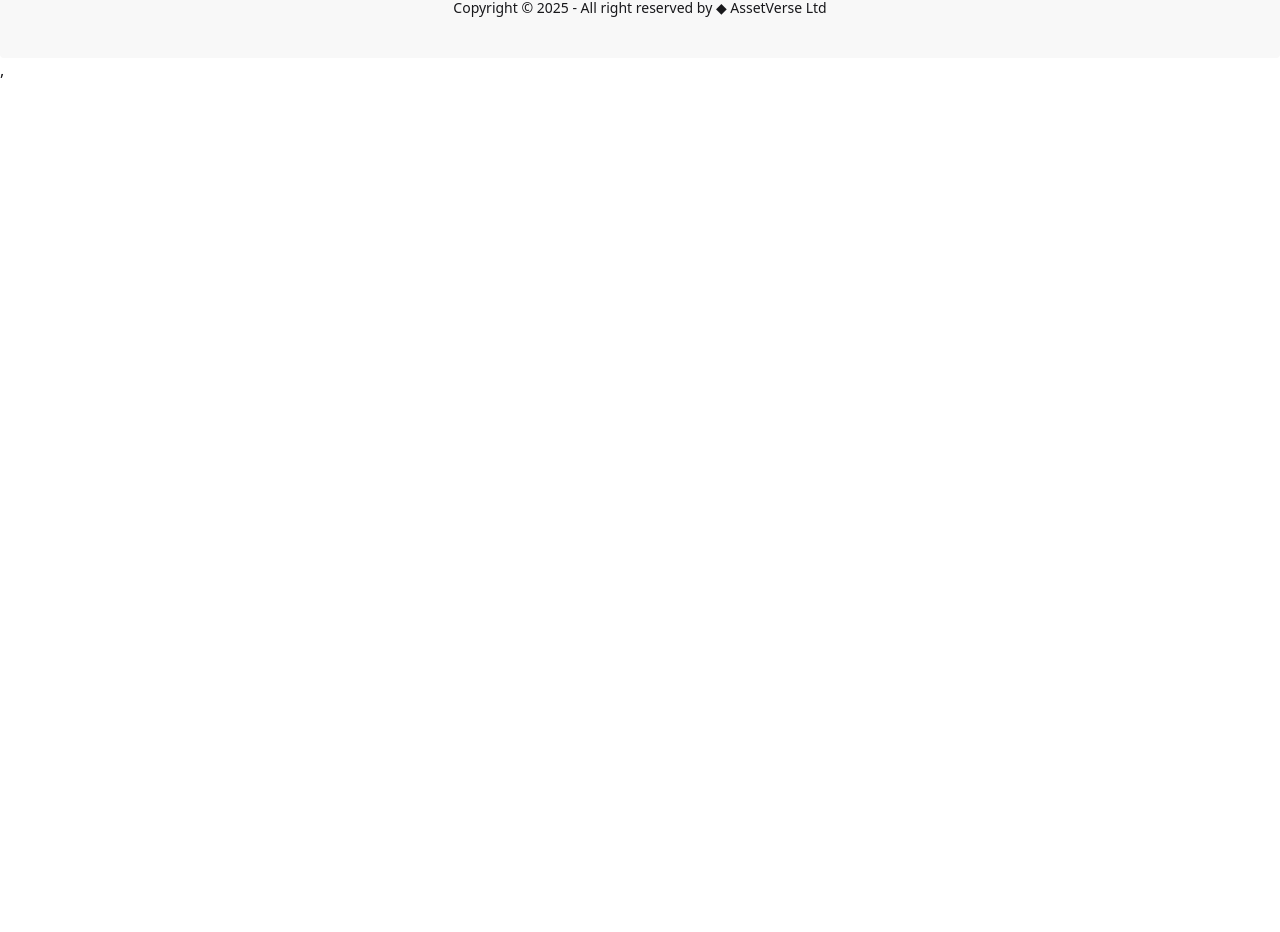
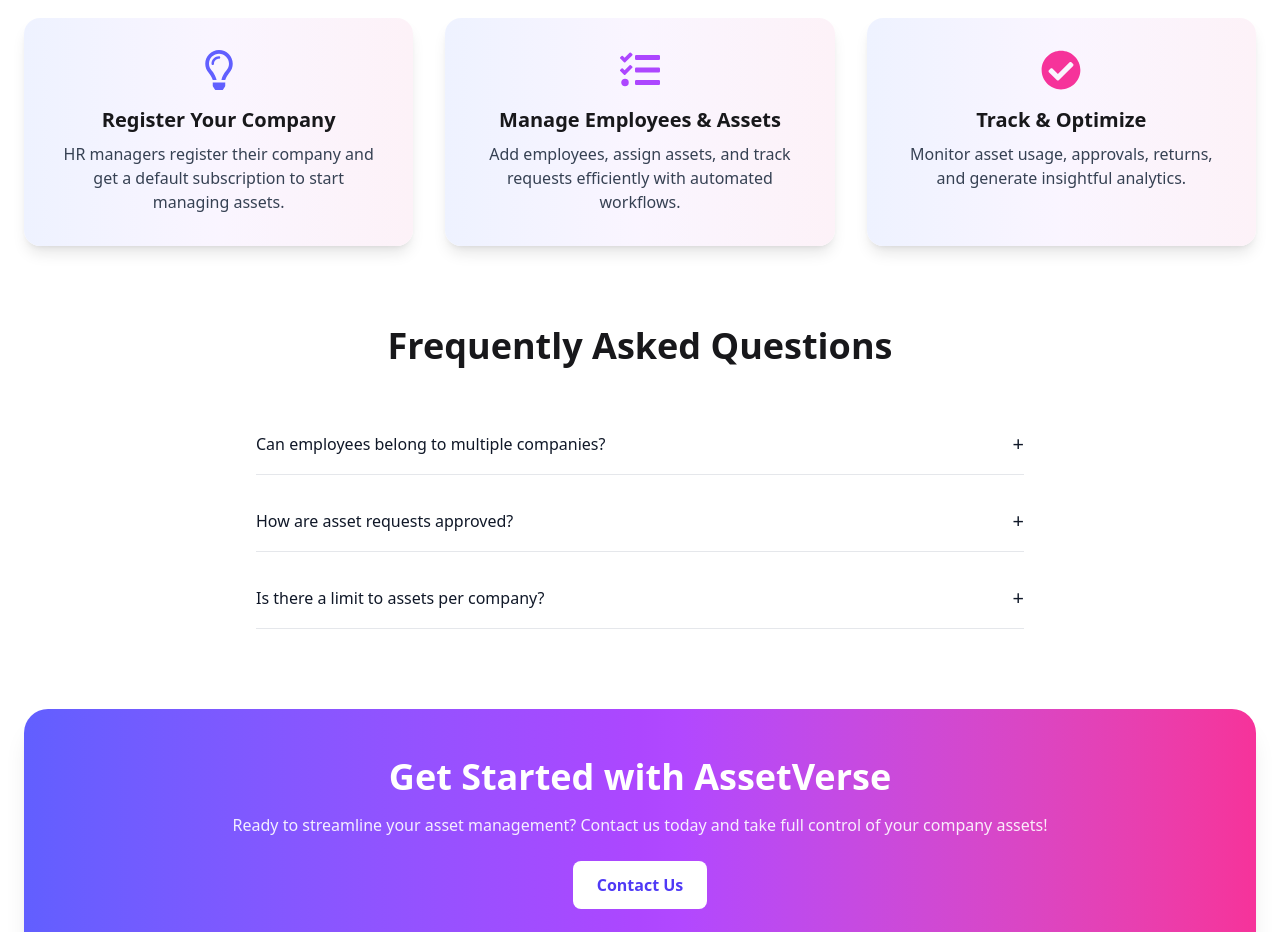
Before and after one commit to sadiaRimi-01/assetsverse07-client, a React (Vite) app: page / in a window 1280 px wide. Shown: the part 3275-4207 px from the top of the page. Before the commit the page ends 3357 px from the top, so only its background shows below. Built offline with nearby package versions, Linux system fonts and the light colour scheme.

Commit message:
extra section added

```diff
--- a/src/Components/Banner/ExtraSection.jsx
+++ b/src/Components/Banner/ExtraSection.jsx
@@ -1,11 +1,132 @@
-import React from 'react';
+import React, { useState } from "react";
+import { motion } from "framer-motion";
+import { FaRegLightbulb, FaTasks, FaCheckCircle, FaEnvelope } from "react-icons/fa";
+
+const steps = [
+  {
+    icon: <FaRegLightbulb className="w-10 h-10 text-indigo-500" />,
+    title: "Register Your Company",
+    description: "HR managers register their company and get a default subscription to start managing assets.",
+  },
+  {
+    icon: <FaTasks className="w-10 h-10 text-purple-500" />,
+    title: "Manage Employees & Assets",
+    description: "Add employees, assign assets, and track requests efficiently with automated workflows.",
+  },
+  {
+    icon: <FaCheckCircle className="w-10 h-10 text-pink-500" />,
+    title: "Track & Optimize",
+    description: "Monitor asset usage, approvals, returns, and generate insightful analytics.",
+  },
+];
+
+const faqs = [
+  {
+    question: "Can employees belong to multiple companies?",
+    answer: "Yes! Employees can request assets from multiple companies and be affiliated automatically.",
+  },
+  {
+    question: "How are asset requests approved?",
+    answer: "HR managers can approve or reject asset requests. First-time approvals automatically create affiliation.",
+  },
+  {
+    question: "Is there a limit to assets per company?",
+    answer: "Each package has a set employee limit. HR can upgrade the subscription to allow more employees.",
+  },
+];
 
 const ExtraSection = () => {
-    return (
-        <div>
+  const [openFAQ, setOpenFAQ] = useState(null);
 
-        </div>
-    );
+  const toggleFAQ = (index) => {
+    setOpenFAQ(openFAQ === index ? null : index);
+  };
+
+  return (
+    <section className="bg-white py-24">
+      <div className="container mx-auto px-6">
+
+        {/* How It Works */}
+        <motion.div
+          initial={{ opacity: 0 }}
+          animate={{ opacity: 1 }}
+          transition={{ duration: 1 }}
+        >
+          <h2 className="text-3xl md:text-4xl font-bold text-center mb-12">How It Works</h2>
+          <div className="grid grid-cols-1 md:grid-cols-3 gap-8">
+            {steps.map((step, index) => (
+              <motion.div
+                key={index}
+                className="bg-gradient-to-r from-indigo-50 via-purple-50 to-pink-50 rounded-2xl p-8 text-center shadow-lg hover:shadow-indigo-200 transition-shadow duration-300"
+                initial={{ opacity: 0, y: 20 }}
+                whileInView={{ opacity: 1, y: 0 }}
+                viewport={{ once: true }}
+                transition={{ duration: 0.8, delay: index * 0.2 }}
+              >
+                <div className="mb-4 flex justify-center">{step.icon}</div>
+                <h3 className="text-xl font-semibold mb-2">{step.title}</h3>
+                <p className="text-gray-700">{step.description}</p>
+              </motion.div>
+            ))}
+          </div>
+        </motion.div>
+
+        {/* FAQ Section */}
+        <motion.div
+          className="mt-20"
+          initial={{ opacity: 0 }}
+          animate={{ opacity: 1 }}
+          transition={{ duration: 1 }}
+        >
+          <h2 className="text-3xl md:text-4xl font-bold text-center mb-12">Frequently Asked Questions</h2>
+          <div className="max-w-3xl mx-auto">
+            {faqs.map((faq, index) => (
+              <div key={index} className="mb-4 border-b border-gray-200">
+                <button
+                  className="w-full text-left py-4 flex justify-between items-center font-medium text-gray-900 hover:text-indigo-500 transition-colors duration-300"
+                  onClick={() => toggleFAQ(index)}
+                >
+                  {faq.question}
+                  <span className="text-xl">{openFAQ === index ? "-" : "+"}</span>
+                </button>
+                {openFAQ === index && (
+                  <motion.p
+                    className="text-gray-700 pb-4"
+                    initial={{ opacity: 0 }}
+                    animate={{ opacity: 1 }}
+                    transition={{ duration: 0.3 }}
+                  >
+                    {faq.answer}
+                  </motion.p>
+                )}
+              </div>
+            ))}
+          </div>
+        </motion.div>
+
+        {/* Contact CTA */}
+        <motion.div
+          className="mt-20 bg-gradient-to-r from-indigo-500 via-purple-500 to-pink-500 rounded-3xl p-12 text-center text-white shadow-xl"
+          initial={{ opacity: 0, y: 20 }}
+          whileInView={{ opacity: 1, y: 0 }}
+          viewport={{ once: true }}
+          transition={{ duration: 0.8 }}
+        >
+          <h2 className="text-3xl md:text-4xl font-bold mb-4">Get Started with AssetVerse</h2>
+          <p className="mb-6 text-white/90">
+            Ready to streamline your asset management? Contact us today and take full control of your company assets!
+          </p>
+          <a
+            href="mailto:support@assetverse.com"
+            className="inline-block bg-white text-indigo-600 font-semibold py-3 px-6 rounded-lg hover:bg-white/90 transition-colors duration-300"
+          >
+            Contact Us
+          </a>
+        </motion.div>
+
+      </div>
+    </section>
+  );
 };
 
 export default ExtraSection;
--- a/src/Pages/Home.jsx
+++ b/src/Pages/Home.jsx
@@ -3,6 +3,7 @@ import HeroBanner from '../Components/Banner/HeroBanner';
 import AboutSection from '../Components/Banner/AboutSection';
 import BannerShow from '../Components/Banner/BannerShow';
 import Testimonial from '../Components/Banner/Testimonial';
+import ExtraSection from '../Components/Banner/ExtraSection';
 
 const Home = () => {
     return (
@@ -11,6 +12,7 @@ const Home = () => {
            <AboutSection></AboutSection>
            <BannerShow></BannerShow>
            <Testimonial></Testimonial>
+           <ExtraSection></ExtraSection>
         </div>
     );
 };
```
